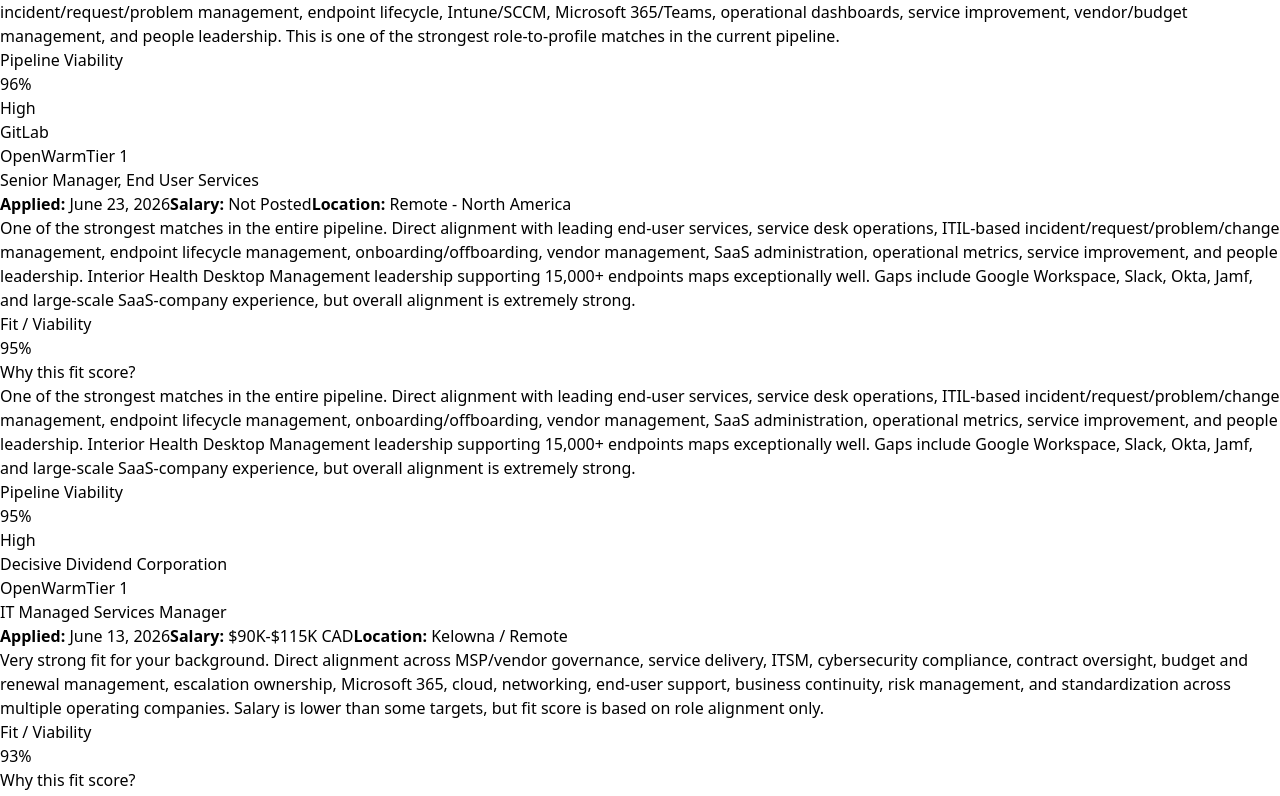
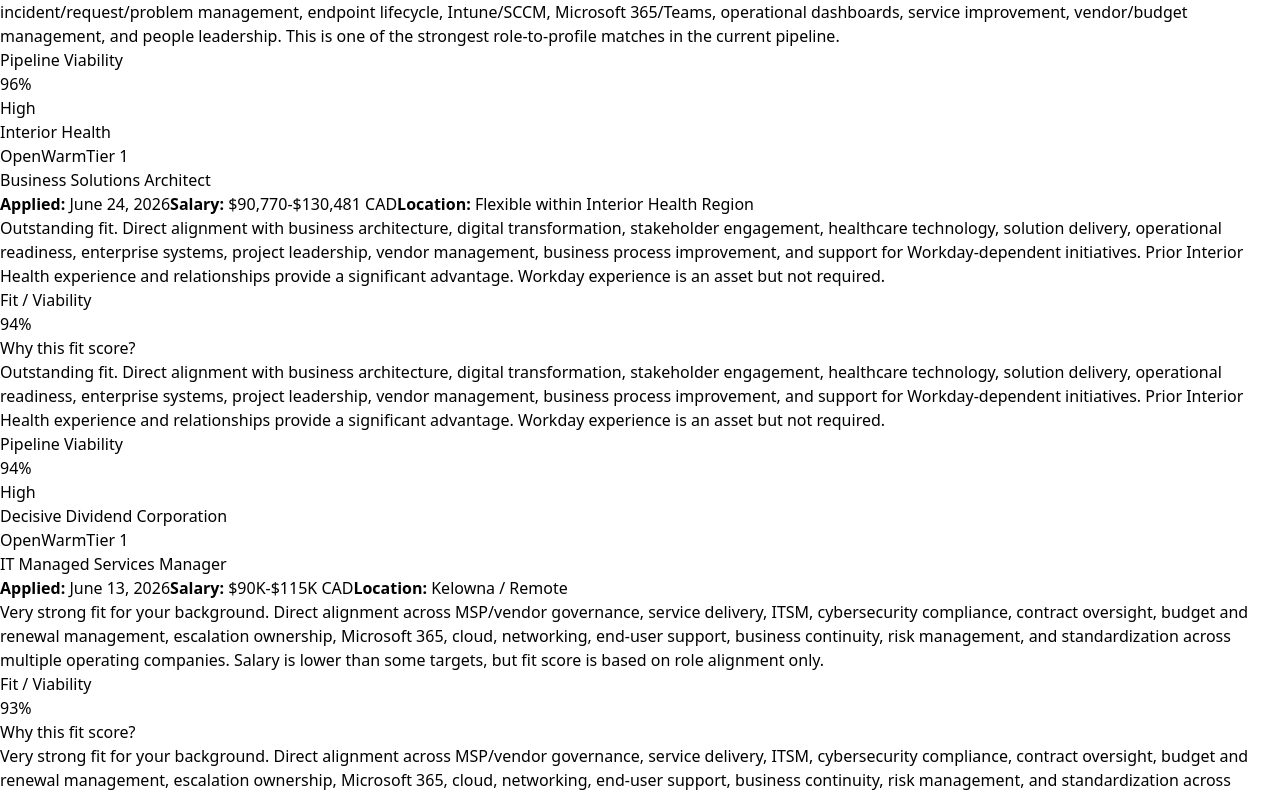
Before and after one commit to Pacolou/Jobsearch, a React (Vite) app: page / in a window 1280 px wide. Shown: the part 1200-1996 px from the top of the page. Built offline with nearby package versions, Linux system fonts and the light colour scheme.

Commit message:
Update dashboard and page title

```diff
--- a/index.html
+++ b/index.html
@@ -3,7 +3,7 @@
   <head>
     <meta charset="UTF-8" />
     <meta name="viewport" content="width=device-width, initial-scale=1.0" />
-    <title>Fitness Dashboard</title>
+    <title>Jobsearch Dashboard</title>
   </head>
   <body>
     <div id="root"></div>
--- a/src/App.tsx
+++ b/src/App.tsx
@@ -324,16 +324,28 @@
       "Moderate fit. Strong enterprise technology leadership, stakeholder management, training, communications, change readiness, and project delivery experience. Significant gaps around Salesforce consulting, Salesforce platform expertise, Salesforce certifications, and formal organizational change management consulting experience.",
   },
   {
-    company: "GitLab",
-    title: "Senior Manager, End User Services",
-    applied: "June 23, 2026",
+    company: "Interior Health",
+    title: "Business Solutions Architect",
+    applied: "June 24, 2026",
     status: "Open",
-    salary: "Not Posted",
-    fit: 95,
-    location: "Remote - North America",
+    salary: "$90,770-$130,481 CAD",
+    fit: 94,
+    location: "Flexible within Interior Health Region",
     priority: "Tier 1",
     notes:
-      "One of the strongest matches in the entire pipeline. Direct alignment with leading end-user services, service desk operations, ITIL-based incident/request/problem/change management, endpoint lifecycle management, onboarding/offboarding, vendor management, SaaS administration, operational metrics, service improvement, and people leadership. Interior Health Desktop Management leadership supporting 15,000+ endpoints maps exceptionally well. Gaps include Google Workspace, Slack, Okta, Jamf, and large-scale SaaS-company experience, but overall alignment is extremely strong.",
+      "Outstanding fit. Direct alignment with business architecture, digital transformation, stakeholder engagement, healthcare technology, solution delivery, operational readiness, enterprise systems, project leadership, vendor management, business process improvement, and support for Workday-dependent initiatives. Prior Interior Health experience and relationships provide a significant advantage. Workday experience is an asset but not required.",
+  },
+  {
+    company: "Interior Health",
+    title: "Specialist, Business Analysis",
+    applied: "June 24, 2026",
+    status: "Open",
+    salary: "$90,770-$130,481 CAD",
+    fit: 92,
+    location: "Flexible within Interior Health Region",
+    priority: "Tier 1",
+    notes:
+      "Excellent fit leveraging Interior Health experience, business analysis, requirements gathering, process improvement, stakeholder engagement, digital transformation, implementation leadership, change management, go-live support, vendor coordination, and healthcare operations knowledge. Workday experience is an asset but not required.",
   },
   {
     company: "Telecon",
@@ -350,6 +362,19 @@
 ];
 
 const unsuccessfulRoles = [
+  {
+    company: "GitLab",
+    title: "Senior Manager, End User Services",
+    applied: "June 23, 2026",
+    closed: "June 24, 2026",
+    status: "Not selected after resume review",
+    fit: 95,
+    outcomeStrength: "Strong Role Fit / Fast Screen-Out",
+    type: "Closed",
+    takeaway:
+      "Very strong theoretical fit for end-user services leadership, EUC, ITIL, endpoint lifecycle, onboarding/offboarding, service metrics, and people leadership. Fast rejection likely reflects GitLab prioritizing candidates with direct SaaS-first EUS leadership, Google Workspace, Slack, Okta, Jamf, GitLab, and async-first remote company experience.",
+  },
+
   {
     company: "Affirm",
     title: "IT Engineering Manager (Endpoint Engineering)",
@@ -552,7 +577,13 @@
     done: false,
   },
   {
-    title: "Prepare GitLab End User Services examples around EUC leadership, ITIL, SLA metrics, automation, and global support",
+    title: "Prepare Interior Health Business Solutions Architect examples around business architecture, digital transformation, and solution delivery",
+    type: "Interview",
+    urgency: "High",
+    done: false,
+  },
+  {
+    title: "Prepare Interior Health Business Analysis examples around requirements, process improvement, stakeholder facilitation, and Workday-adjacent delivery",
     type: "Interview",
     urgency: "High",
     done: false,
@@ -1344,7 +1375,7 @@
                     <p className="text-sm text-slate-600">
                       L42 Solutions - Beem Credit Union - Innovation FCU - Decisive Dividend - AspiringIT -
                       Fujitsu - UniUni - Leo Berwick - TransLink ITSM/ITAM -
-                      Pythian - AGFA HealthCare - GitLab - nesto - Telecon
+                      Pythian - AGFA HealthCare - Interior Health BSA - Interior Health BA - nesto - Telecon
                     </p>
                   </div>
 
```
